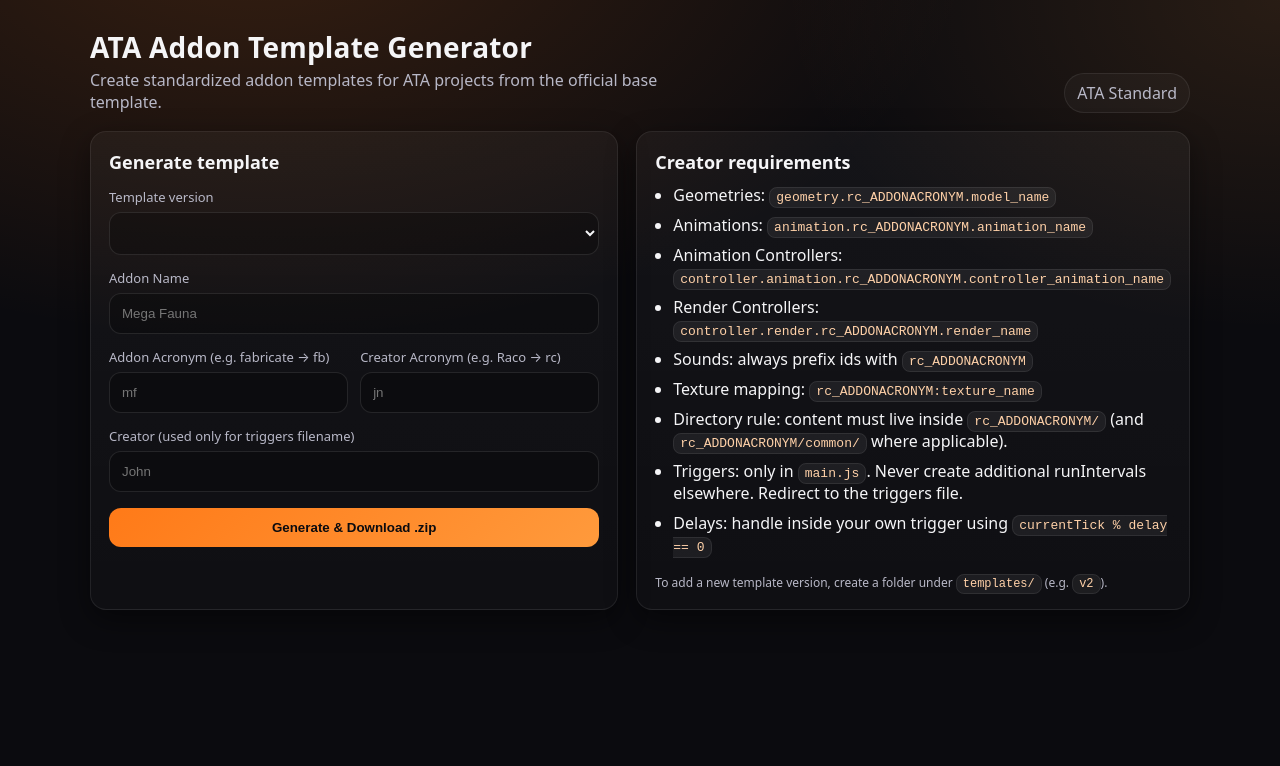
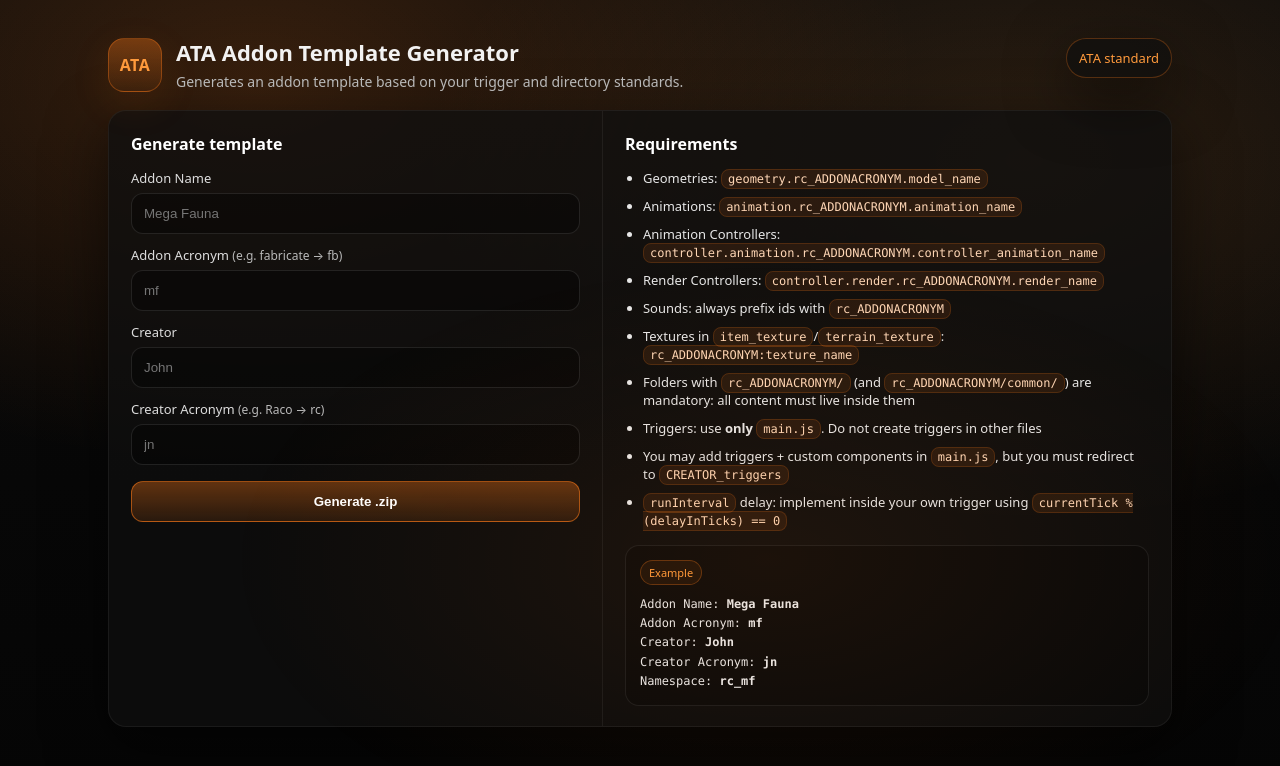
Before and after one commit to ramoncardosocart-pixel/ata-generator, a website: page public/index.html in a window 1280 px wide. Drawn offline with Linux system fonts and the light colour scheme; no server answers.

Commit message:
Update index.html

```diff
--- a/public/index.html
+++ b/public/index.html
@@ -1,216 +1,78 @@
 <!doctype html>
 <html lang="en">
 <head>
-  <meta charset="utf-8"/>
-  <meta name="viewport" content="width=device-width, initial-scale=1"/>
+  <meta charset="utf-8" />
+  <meta name="viewport" content="width=device-width,initial-scale=1" />
   <title>ATA Addon Template Generator</title>
-  <style>
-    :root{
-      --bg:#0b0b0f;
-      --card:#141421;
-      --text:#f5f5f7;
-      --muted:#b8b8c7;
-      --orange:#ff7a18;
-      --orange2:#ff9a3c;
-      --border: rgba(255,255,255,.08);
-      --shadow: 0 10px 30px rgba(0,0,0,.45);
-      --radius: 16px;
-    }
-    *{box-sizing:border-box}
-    body{
-      margin:0;
-      font-family: ui-sans-serif, system-ui, -apple-system, Segoe UI, Roboto, Helvetica, Arial;
-      background: radial-gradient(1200px 700px at 20% -10%, rgba(255,122,24,.18), transparent 60%),
-                  radial-gradient(900px 600px at 100% 0%, rgba(255,154,60,.12), transparent 55%),
-                  var(--bg);
-      color:var(--text);
-      min-height:100vh;
-      padding:32px 18px 48px;
-    }
-    .wrap{max-width:1100px;margin:0 auto}
-    header{
-      display:flex;gap:16px;align-items:flex-end;justify-content:space-between;flex-wrap:wrap;
-      margin-bottom:18px;
-    }
-    .brand h1{margin:0;font-size:28px;letter-spacing:.2px;line-height:1.1}
-    .brand p{margin:6px 0 0;color:var(--muted);max-width:70ch}
-    .badge{
-      padding:8px 12px;border:1px solid var(--border);border-radius:999px;
-      color:var(--muted);background:rgba(255,255,255,.03)
-    }
-    .grid{display:grid;grid-template-columns: 1.1fr .9fr;gap:18px}
-    @media (max-width: 960px){ .grid{grid-template-columns:1fr} }
-    .card{
-      background: linear-gradient(180deg, rgba(255,255,255,.04), rgba(255,255,255,.02));
-      border:1px solid var(--border);
-      border-radius: var(--radius);
-      box-shadow: var(--shadow);
-      padding:18px;
-    }
-    .card h2{margin:0 0 10px;font-size:18px}
-    label{display:block;color:var(--muted);font-size:13px;margin:14px 0 6px}
-    input, select{
-      width:100%;
-      padding:12px 12px;
-      border-radius: 12px;
-      border:1px solid rgba(255,255,255,.10);
-      background: rgba(0,0,0,.25);
-      color: var(--text);
-      outline:none;
-    }
-    input:focus, select:focus{
-      border-color: rgba(255,122,24,.55);
-      box-shadow: 0 0 0 4px rgba(255,122,24,.14);
-    }
-    .row{display:grid;grid-template-columns:1fr 1fr;gap:12px}
-    @media (max-width: 520px){ .row{grid-template-columns:1fr} }
-    .btn{
-      margin-top:16px;
-      width:100%;
-      padding:12px 14px;
-      border-radius: 12px;
-      border:0;
-      cursor:pointer;
-      font-weight:700;
-      color:#0b0b0f;
-      background: linear-gradient(135deg, var(--orange), var(--orange2));
-      transition: transform .08s ease, filter .12s ease;
-    }
-    .btn:hover{transform: translateY(-1px); filter: brightness(1.03)}
-    .btn:active{transform: translateY(0px); filter: brightness(.98)}
-    .small{color:var(--muted);font-size:12px;margin-top:10px;line-height:1.35}
-    .list{margin:0; padding-left:18px; color:var(--text)}
-    .list li{margin:8px 0}
-    code{
-      background: rgba(255,255,255,.06);
-      border:1px solid rgba(255,255,255,.08);
-      padding:2px 6px;border-radius:8px;
-      color: #ffd1a8;
-    }
-    .ok{color:#7CFFB2}
-    .err{color:#ff6b6b}
-    .footer{margin-top:18px;color:var(--muted);font-size:12px}
-  </style>
+  <link rel="stylesheet" href="style.css" />
 </head>
 <body>
-  <div class="wrap">
-    <header>
+  <div class="bg"></div>
+  <main class="wrap">
+    <header class="top">
       <div class="brand">
-        <h1>ATA Addon Template Generator</h1>
-        <p>Create standardized addon templates for ATA projects from the official base template.</p>
+        <div class="logo">ATA</div>
+        <div>
+          <h1>ATA Addon Template Generator</h1>
+          <p>Generates an addon template based on your trigger and directory standards.</p>
+        </div>
       </div>
-      <div class="badge">ATA Standard</div>
+      <div class="pill">ATA standard</div>
     </header>
 
-    <div class="grid">
-      <section class="card">
+    <section class="card grid">
+      <div class="panel">
         <h2>Generate template</h2>
 
-        <label>Template version</label>
-        <select id="templateVersion"></select>
+        <label>Addon Name</label>
+        <input id="addonName" placeholder="Mega Fauna" />
 
-        <label>Addon Name</label>
-        <input id="addonName" placeholder="Mega Fauna"/>
+        <label>Addon Acronym <span class="hint">(e.g. fabricate → fb)</span></label>
+        <input id="addonAcronym" placeholder="mf" />
 
-        <div class="row">
-          <div>
-            <label>Addon Acronym (e.g. fabricate → fb)</label>
-            <input id="addonAcronym" placeholder="mf"/>
-          </div>
-          <div>
-            <label>Creator Acronym (e.g. Raco → rc)</label>
-            <input id="creatorAcronym" placeholder="jn"/>
-          </div>
-        </div>
+        <label>Creator</label>
+        <input id="creator" placeholder="John" />
 
-        <label>Creator (used only for triggers filename)</label>
-        <input id="creator" placeholder="John"/>
+        <label>Creator Acronym <span class="hint">(e.g. Raco → rc)</span></label>
+        <input id="creatorAcronym" placeholder="jn" />
 
-        <button class="btn" id="generateBtn">Generate & Download .zip</button>
+        <button id="generateBtn">Generate .zip</button>
 
-        <div class="small" id="status" style="margin-top:10px"></div>
-      </section>
+        <div id="msg" class="msg" aria-live="polite"></div>
+      </div>
 
-      <aside class="card">
-        <h2>Creator requirements</h2>
-        <ul class="list">
+      <div class="panel checklist">
+        <h2>Requirements</h2>
+
+        <ul>
           <li>Geometries: <code>geometry.rc_ADDONACRONYM.model_name</code></li>
           <li>Animations: <code>animation.rc_ADDONACRONYM.animation_name</code></li>
           <li>Animation Controllers: <code>controller.animation.rc_ADDONACRONYM.controller_animation_name</code></li>
           <li>Render Controllers: <code>controller.render.rc_ADDONACRONYM.render_name</code></li>
           <li>Sounds: always prefix ids with <code>rc_ADDONACRONYM</code></li>
-          <li>Texture mapping: <code>rc_ADDONACRONYM:texture_name</code></li>
-          <li>Directory rule: content must live inside <code>rc_ADDONACRONYM/</code> (and <code>rc_ADDONACRONYM/common/</code> where applicable).</li>
-          <li>Triggers: only in <code>main.js</code>. Never create additional runIntervals elsewhere. Redirect to the triggers file.</li>
-          <li>Delays: handle inside your own trigger using <code>currentTick % delay == 0</code></li>
+          <li>Textures in <code>item_texture</code>/<code>terrain_texture</code>: <code>rc_ADDONACRONYM:texture_name</code></li>
+          <li>Folders with <code>rc_ADDONACRONYM/</code> (and <code>rc_ADDONACRONYM/common/</code>) are mandatory: all content must live inside them</li>
+          <li>Triggers: use <strong>only</strong> <code>main.js</code>. Do not create triggers in other files</li>
+          <li>You may add triggers + custom components in <code>main.js</code>, but you must redirect to <code>CREATOR_triggers</code></li>
+          <li><code>runInterval</code> delay: implement inside your own trigger using <code>currentTick % (delayInTicks) == 0</code></li>
         </ul>
-        <div class="footer">To add a new template version, create a folder under <code>templates/</code> (e.g. <code>v2</code>).</div>
-      </aside>
-    </div>
-  </div>
 
-<script>
-  const statusEl = document.getElementById('status')
+        <div class="example">
+          <div class="tag">Example</div>
+          <div class="mono">
+            Addon Name: <strong>Mega Fauna</strong><br/>
+            Addon Acronym: <strong>mf</strong><br/>
+            Creator: <strong>John</strong><br/>
+            Creator Acronym: <strong>jn</strong><br/>
+            Namespace: <strong>rc_mf</strong>
+          </div>
+        </div>
+      </div>
+    </section>
 
-  function setStatus(msg, ok=true){
-    statusEl.innerHTML = `<span class="${ok ? 'ok' : 'err'}">${msg}</span>`
-  }
+    <footer class="foot"></footer>
+  </main>
 
-  async function loadVersions(){
-    const res = await fetch('/api/templates')
-    const data = await res.json()
-    const sel = document.getElementById('templateVersion')
-    sel.innerHTML = ''
-    data.versions.forEach(v=>{
-      const opt = document.createElement('option')
-      opt.value = v
-      opt.textContent = v
-      sel.appendChild(opt)
-    })
-  }
-
-  document.getElementById('generateBtn').addEventListener('click', async () => {
-    const payload = {
-      templateVersion: document.getElementById('templateVersion').value,
-      addonName: document.getElementById('addonName').value.trim(),
-      addonAcronym: document.getElementById('addonAcronym').value.trim(),
-      creator: document.getElementById('creator').value.trim(),
-      creatorAcronym: document.getElementById('creatorAcronym').value.trim(),
-    }
-
-    if(!payload.addonName || !payload.addonAcronym || !payload.creator || !payload.creatorAcronym){
-      setStatus('Please fill all fields before generating.', false)
-      return
-    }
-
-    setStatus('Generating zip...', true)
-
-    const res = await fetch('/generate', {
-      method: 'POST',
-      headers: { 'Content-Type':'application/json' },
-      body: JSON.stringify(payload)
-    })
-
-    if(!res.ok){
-      const text = await res.text()
-      setStatus('Error: ' + text, false)
-      return
-    }
-
-    const blob = await res.blob()
-    const url = URL.createObjectURL(blob)
-    const a = document.createElement('a')
-    a.href = url
-    a.download = `rc_${payload.addonAcronym.toLowerCase()}_template.zip`
-    document.body.appendChild(a)
-    a.click()
-    a.remove()
-    URL.revokeObjectURL(url)
-
-    setStatus('Done. Download started.', true)
-  })
-
-  loadVersions()
-</script>
+  <script src="app.js"></script>
 </body>
 </html>
```
